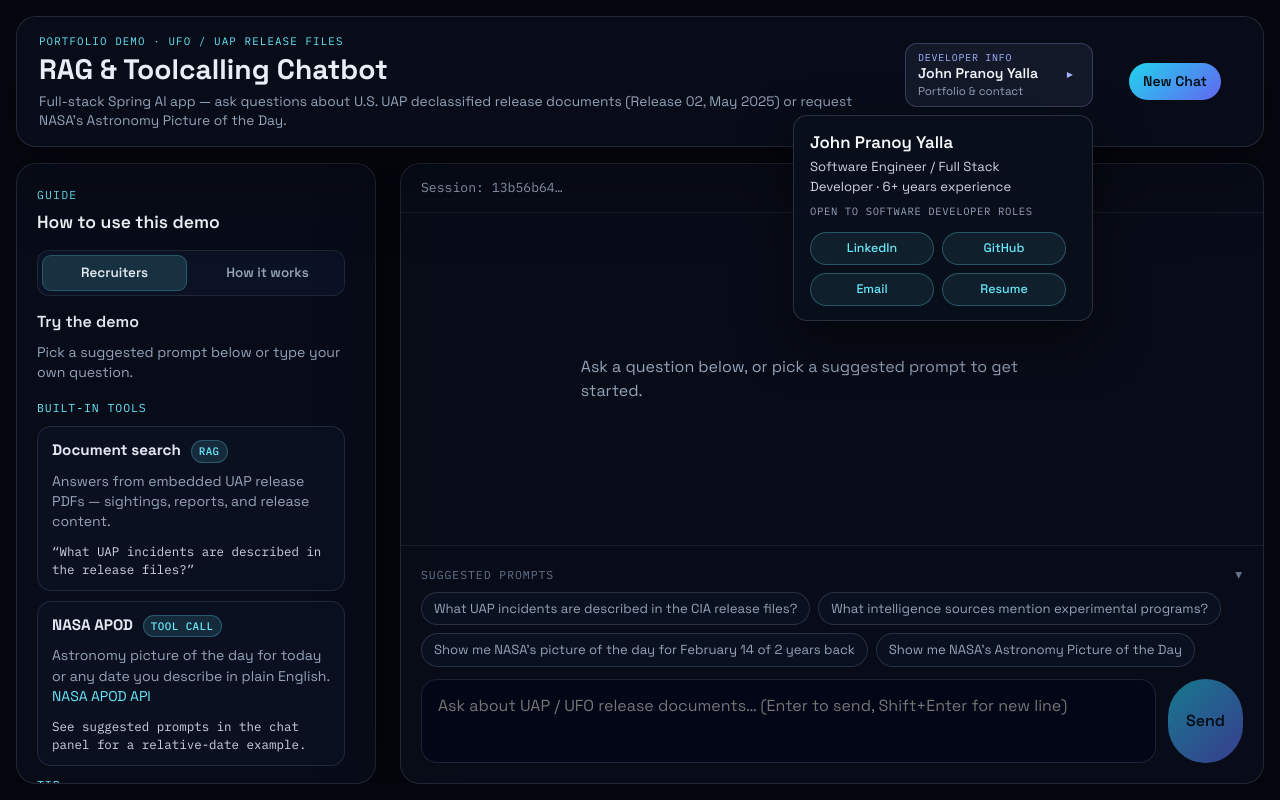
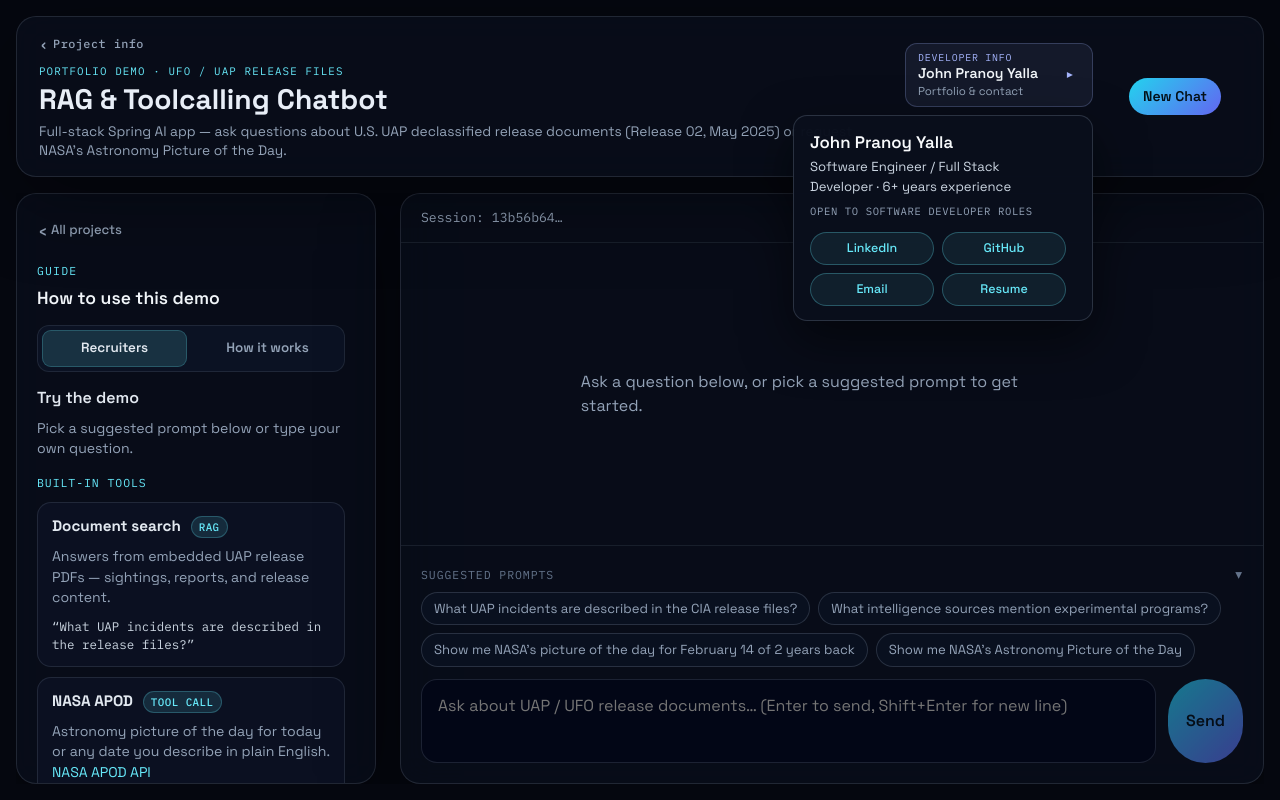
Before and after one commit to johnpranoy7/UapReleaseFilesChatbot, a React (Vite) app in the folder frontend/: page / in a window 1280 px wide. Built offline with nearby package versions, Linux system fonts and the light colour scheme.

Commit message:
navigation buttons to portfolio app

```diff
--- a/frontend/src/App.jsx
+++ b/frontend/src/App.jsx
@@ -29,6 +29,9 @@ const PORTFOLIO = {
 };
 
 const NASA_APOD_API_REF = 'https://github.com/nasa/apod-api';
+
+const PROJECT_INFO_URL = 'https://johnpranoy7.dev/projects/uap-release-files-chatbot/';
+const ALL_PROJECTS_URL = 'https://johnpranoy7.dev/projects/';
 
 function resolvedApodExampleDate() {
   const year = new Date().getFullYear() - 2;
@@ -151,6 +154,15 @@ export default function App() {
         <header className="header">
           <div className="header-main">
             <div className="header-project">
+              <a
+                href={PROJECT_INFO_URL}
+                className="header-back-link"
+                target="_blank"
+                rel="noopener noreferrer"
+              >
+                <span className="header-back-icon" aria-hidden="true">‹</span>
+                Project info
+              </a>
               <p className="eyebrow">Portfolio demo · UFO / UAP Release Files</p>
               <h1>RAG & Toolcalling Chatbot</h1>
               <p className="subtitle">
@@ -231,6 +243,16 @@ export default function App() {
 
       <div className="app-layout">
         <aside className="side-nav" aria-label="Chatbot tools and usage">
+          <a
+            href={ALL_PROJECTS_URL}
+            className="side-nav-all-projects"
+            target="_blank"
+            rel="noopener noreferrer"
+          >
+            <span className="side-nav-all-projects-icon" aria-hidden="true">‹</span>
+            All projects
+          </a>
+
           <div className="side-nav-header">
             <p className="side-nav-eyebrow">Guide</p>
             <h2 className="side-nav-title">How to use this demo</h2>
--- a/frontend/src/index.css
+++ b/frontend/src/index.css
@@ -110,6 +110,54 @@ textarea {
   font-size: 1.1rem;
   font-weight: 600;
   color: #f1f5f9;
+}
+
+.header-back-link {
+  display: inline-flex;
+  align-items: center;
+  gap: 4px;
+  margin-bottom: 10px;
+  color: #94a3b8;
+  font-family: 'IBM Plex Mono', monospace;
+  font-size: 0.74rem;
+  letter-spacing: 0.04em;
+  font-weight: 500;
+  text-decoration: none;
+  transition: color 0.15s ease, gap 0.15s ease;
+}
+
+.header-back-link:hover {
+  color: #67e8f9;
+  gap: 7px;
+}
+
+.header-back-icon {
+  font-size: 1rem;
+  line-height: 1;
+}
+
+.side-nav-all-projects {
+  display: inline-flex;
+  align-items: center;
+  gap: 4px;
+  align-self: flex-start;
+  margin-bottom: 18px;
+  padding: 4px 2px;
+  color: #94a3b8;
+  font-size: 0.82rem;
+  font-weight: 500;
+  text-decoration: none;
+  transition: color 0.15s ease, gap 0.15s ease;
+}
+
+.side-nav-all-projects:hover {
+  color: #67e8f9;
+  gap: 7px;
+}
+
+.side-nav-all-projects-icon {
+  font-size: 1.05rem;
+  line-height: 1;
 }
 
 .side-nav-header {
```
Also changed, not shown: 1 other file (tests, documents, lock files or other folders).
